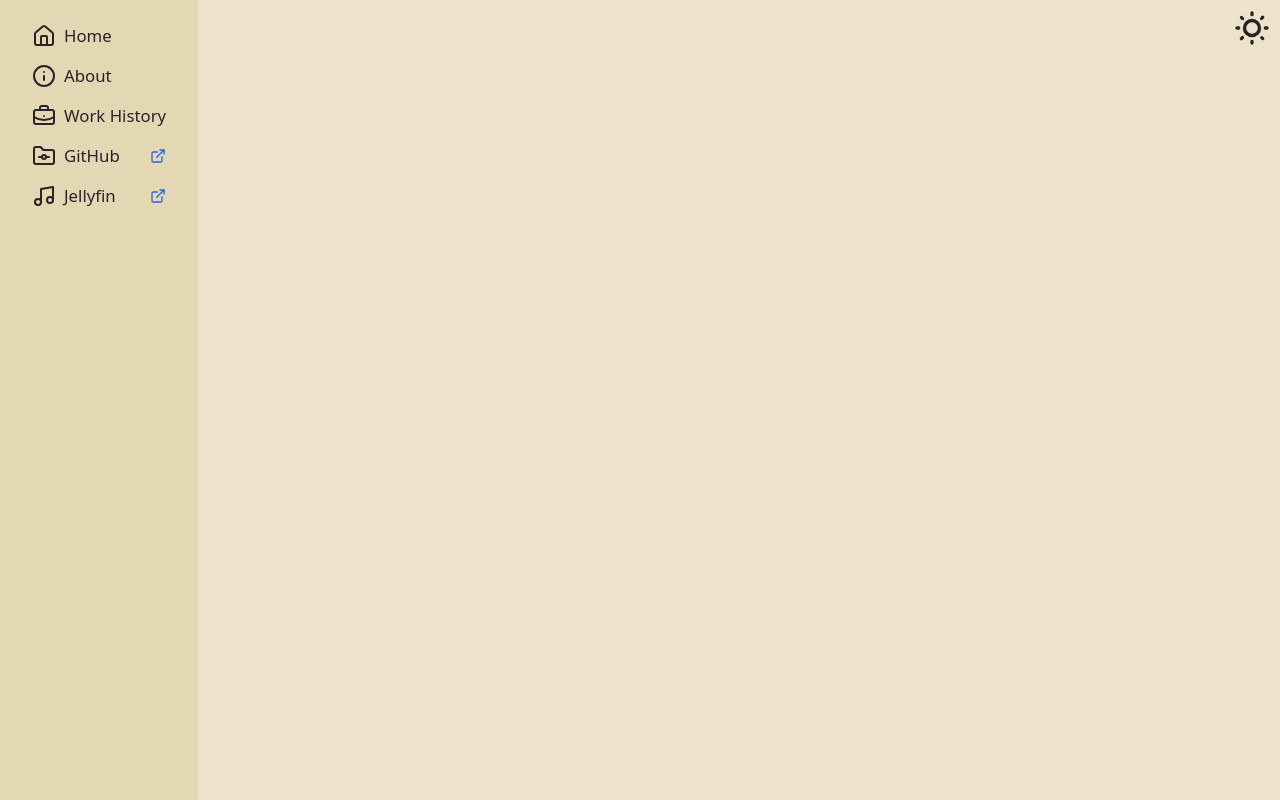
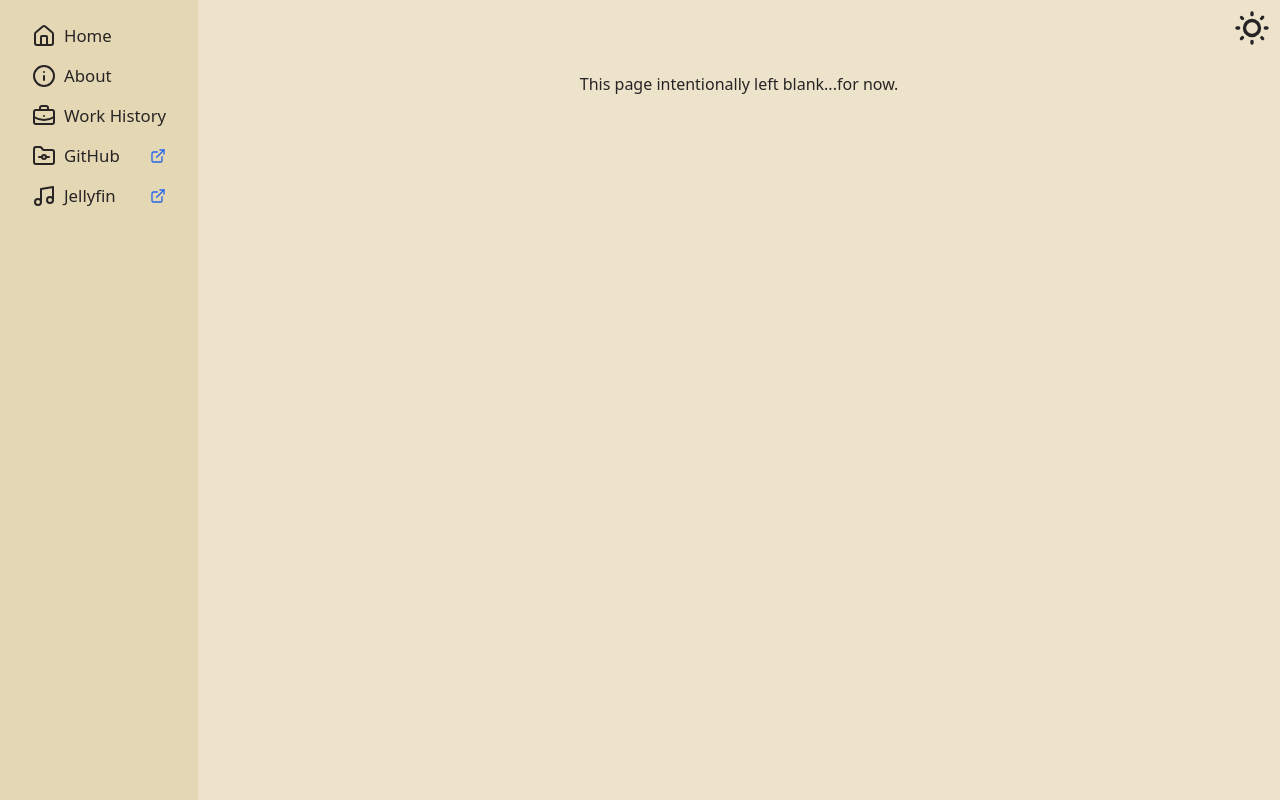
Before and after one commit to ananaso/adavidson.us, a SvelteKit app: page / in a window 1280 px wide. Built offline with nearby package versions, Linux system fonts and the light colour scheme.

Commit message:
add note that main page is intentionally blank

```diff
--- a/src/routes/+page.svelte
+++ b/src/routes/+page.svelte
@@ -9,3 +9,5 @@
 <!-- # List of other (aduio)books I've read? -->
 <!-- # Current Hobbies? -->
 <!-- # Movies? -->
+
+<p class="place-self-center">This page intentionally left blank...for now.</p>
```
